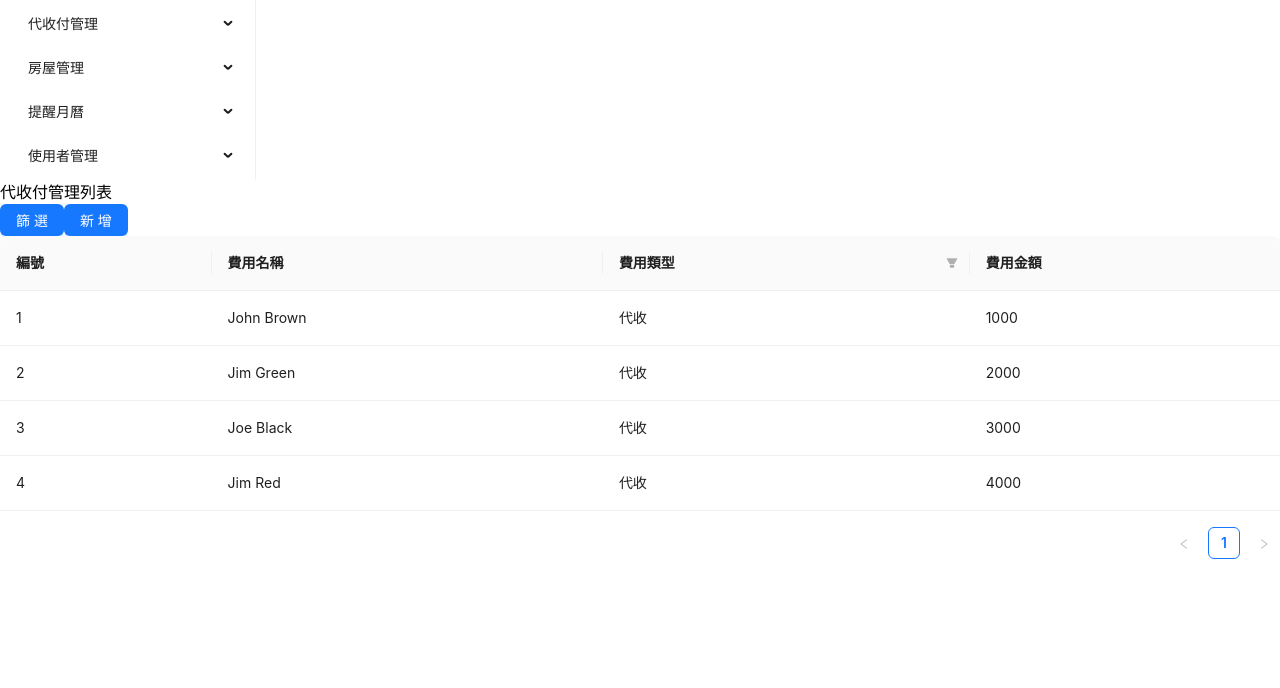
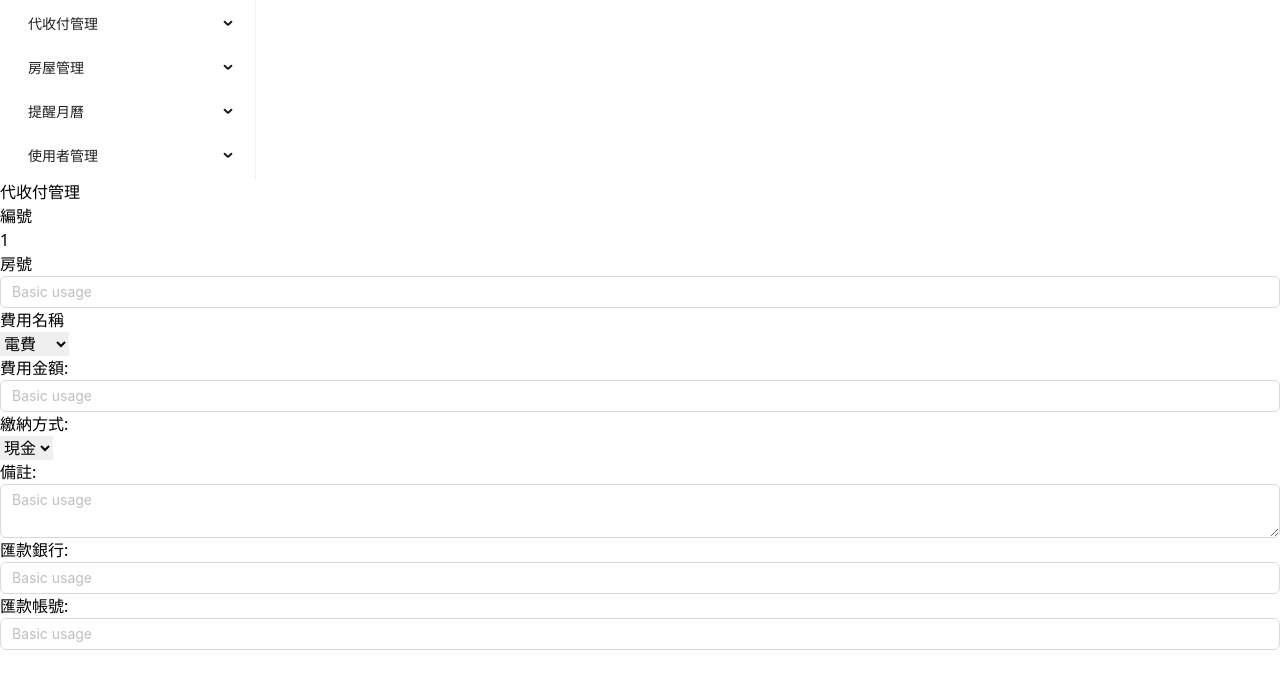
Before and after one commit to super-big-spuds/Real_estate_agent, a React (Vite) app: page / in a window 1280 px wide. Shown: the top 688 px of the page. Built offline with nearby package versions, Linux system fonts and the light colour scheme.

Commit message:
feat: collection page

```diff
--- /dev/null
+++ b/src/components/Col_mange.tsx
@@ -0,0 +1,54 @@
+import React from 'react';
+import { Input } from 'antd';
+
+export default function Col_mange() {
+    const { TextArea } = Input;
+    return (
+        <div className='flex w-full h-screen bg-gray-300 '>
+            <div className='h-full bg-gray-400 '>
+                <div className='flex flex-col items-center '>
+                    <p className='text-2xl '>代收付管理</p>
+                    <p>編號</p>
+                    <p>1</p>
+                    <div className='inline-flex '>
+                        <p>房號</p>
+                        <Input placeholder='Basic usage' />
+                    </div>
+                    <div className='inline-flex '>
+                        <p>費用名稱</p>
+                        <select name="" id="">
+                            <option value="">電費</option>
+                            <option value="">水費</option>
+                            <option value="">管理費</option>
+                        </select>
+                    </div>
+                    <div className='inline-flex '>
+                        <p>費用金額:</p>
+                        <Input placeholder='Basic usage' />
+                    </div>
+                    <div className='inline-flex '>
+                        <p>繳納方式:</p>
+                        <select name="" id="">
+                            <option value="現金">現金</option>
+                            <option value="匯款">匯款</option>
+                            <option value="支票">支票</option>
+                        </select>
+                    </div>
+                    <div className='inline-flex '>
+                        <p>備註:</p>
+                        <TextArea placeholder='Basic usage' />
+                    </div>
+                    <div className='inline-flex '>
+                        <p>匯款銀行:</p>
+                        <Input placeholder='Basic usage' />
+                    </div>
+                    <div className='inline-flex '>
+                        <p>匯款帳號:</p>
+                        <Input placeholder='Basic usage' />
+                    </div>
+                </div>
+            </div>
+
+        </div>
+    );
+}
--- a/src/pages/Collection.tsx
+++ b/src/pages/Collection.tsx
@@ -1,20 +1,25 @@
 // Collection page
 import Table from '../components/Table';
 import Menu from '../components/Menu';
+import Col_mange from '../components/Col_mange';
 import { Button } from 'antd';
 
 export const Collection = () => {
   return (
-    <div className=' w-full h-screen bg-gray-300 flex  '>
+    <div className='flex h-screen bg-gray-300 max-w-screen-2xl '>
       <Menu />
-      <div className=' m-10 flex flex-col items-center w-4/5'>
-        <div className=' inline-flex justify-evenly mb-3'>
-          <p className=' text-2xl'>代收付管理列表</p>
+      {/* <div className='flex flex-col items-center w-4/5 m-10 '>
+        <div className='inline-flex mb-3 justify-evenly'>
+          <p className='text-2xl '>代收付管理列表</p>
           <Button type='primary'>篩選</Button>
           <Button type='primary' >新增</Button>
         </div>
         <Table />
+      </div> */}
+      <div className='flex flex-col items-center w-4/5 m-10 '>
+      <Col_mange />
       </div>
+
     </div>
   );
 };
```
